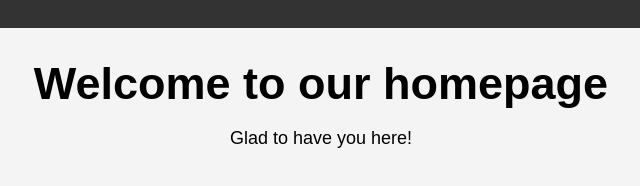
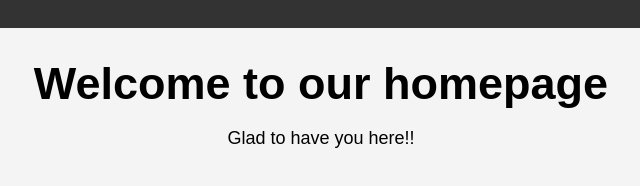
Before and after one commit to emmanskie0314-design/Activity, a plain HTML site: page index.html in a window 1280 px wide. Shown: the full height of the page, 319-959 px from the left. Drawn offline with Linux system fonts and the light colour scheme.

Commit message:
Update webpage

```diff
--- a/index.html
+++ b/index.html
@@ -63,7 +63,7 @@
 
         <div class="home">
             <h1>Welcome to our homepage</h1>
-            <p>Glad to have you here!</p>
+            <p>Glad to have you here!!</p>
         </div>
     </body>
 </html>
```
